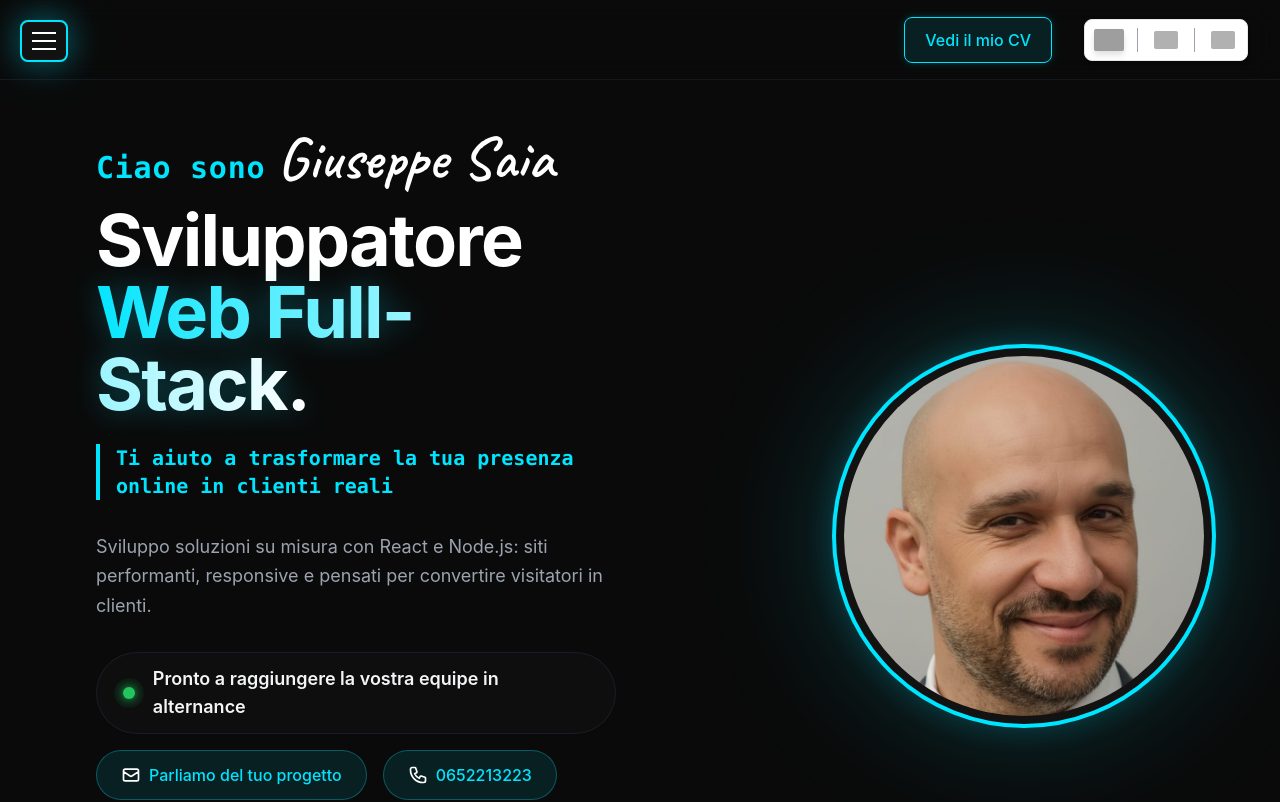
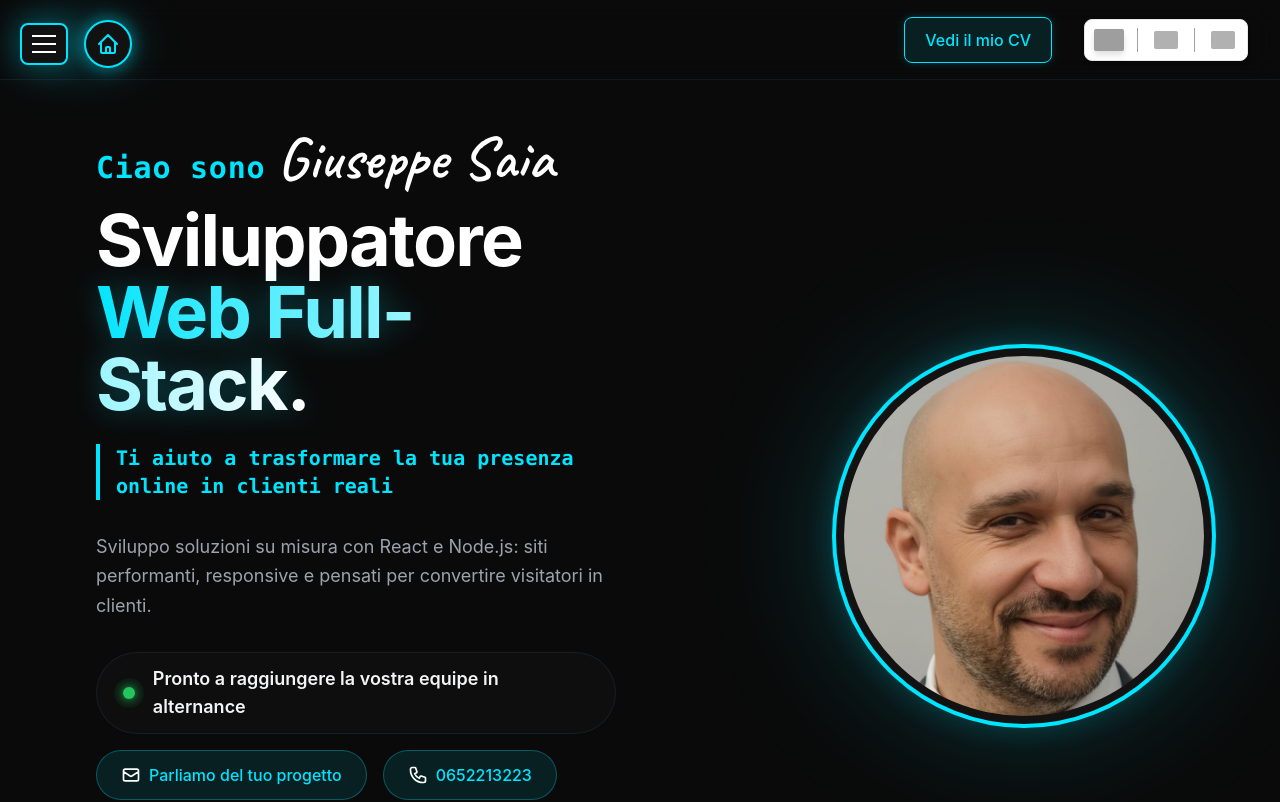
Before and after one commit to Osmond32/Portfolio, a React (Vite) app: page / in a window 1280 px wide. Shown: the top 802 px of the page. Built offline with nearby package versions, Linux system fonts and the light colour scheme; no server answers; grey boxes are pictures that could not be loaded.

Commit message:
avatar home2

```diff
--- a/src/Components/Sidebar.jsx
+++ b/src/Components/Sidebar.jsx
@@ -17,7 +17,9 @@ const Sidebar = () => {
       )}
 
       {/* Bottone Hamburger */}
-      <div className="fixed top-5 left-5 z-50 group cursor-pointer" onClick={() => setIsOpen(!isOpen)}>
+      <div className="fixed top-5 left-5 z-50 flex items-center gap-4">
+        {/* Bottone Menu */}
+        <div className="group cursor-pointer" onClick={() => setIsOpen(!isOpen)}>
           <div className="absolute inset-0 bg-primary/20 rounded-lg blur-xl group-hover:bg-primary/40 transition-colors duration-300"></div>
           <button
             aria-label="Apri o Chiudi Menu di Navigazione"
@@ -29,24 +31,23 @@ const Sidebar = () => {
           </button>
         </div>
 
-      {/* Pannello Sidebar */}
-      <aside className={`fixed left-0 top-0 h-full w-64 bg-dark-surface border-r border-gray-800 flex flex-col pt-24 px-6 pb-6 text-light z-40 transition-transform duration-300 ${isOpen ? 'translate-x-0' : '-translate-x-full'}`}>
-
-        {/* Avatar Home */}
-        <div className="mb-8 px-2 flex justify-start">
+        {/* Avatar Home Sempre Visibile */}
         <NavLink
           to="/"
           onClick={() => setIsOpen(false)}
-            className="relative group"
+          className="relative group flex items-center justify-center"
         >
           <div className="absolute -inset-1.5 bg-primary/40 rounded-full blur opacity-40 group-hover:opacity-100 transition duration-300"></div>
-            <div className="relative w-14 h-14 bg-dark-surface border-2 border-primary rounded-full flex items-center justify-center text-primary group-hover:scale-105 transition-transform duration-300 shadow-[0_0_15px_rgba(0,229,255,0.3)]">
-              <svg className="w-7 h-7" fill="none" stroke="currentColor" viewBox="0 0 24 24">
+          <div className="relative w-12 h-12 bg-dark-surface border-2 border-primary rounded-full flex items-center justify-center text-primary group-hover:scale-105 transition-transform duration-300 shadow-[0_0_15px_rgba(0,229,255,0.3)]">
+            <svg className="w-6 h-6" fill="none" stroke="currentColor" viewBox="0 0 24 24">
               <path strokeLinecap="round" strokeLinejoin="round" strokeWidth="2" d="M3 12l2-2m0 0l7-7 7 7M5 10v10a1 1 0 001 1h3m10-11l2 2m-2-2v10a1 1 0 01-1 1h-3m-6 0a1 1 0 001-1v-4a1 1 0 011-1h2a1 1 0 011 1v4a1 1 0 001 1m-6 0h6"/>
             </svg>
           </div>
         </NavLink>
       </div>
+
+      {/* Pannello Sidebar */}
+      <aside className={`fixed left-0 top-0 h-full w-64 bg-dark-surface border-r border-gray-800 flex flex-col pt-24 px-6 pb-6 text-light z-40 transition-transform duration-300 ${isOpen ? 'translate-x-0' : '-translate-x-full'}`}>
 
         <div className="mb-10 px-2">
           <h2 className="text-3xl font-bold font-sans text-primary">Portfolio.</h2>
```
Lines whose indentation alone changed are shown as unchanged.
